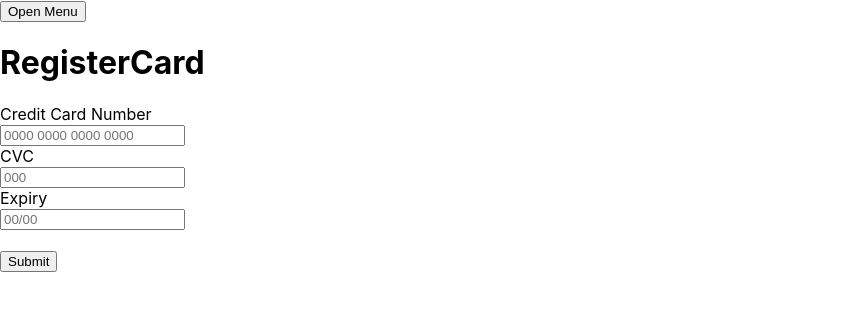
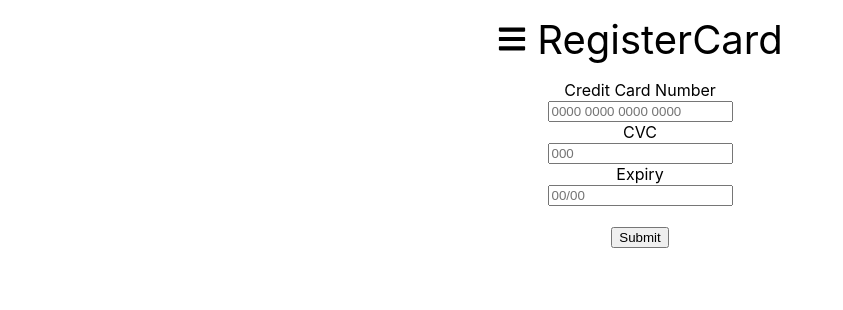
Before and after one commit to macakz/recruit-react, a React (Create React App) app: page / in a window 1280 px wide. Shown: the top 310 px of the page, without its empty margins (0-843 px from the left). Built offline with nearby package versions, Linux system fonts and the light colour scheme.

Commit message:
icon added started basic style

```diff
--- a/package.json
+++ b/package.json
@@ -13,6 +13,7 @@
     "react": "^17.0.2",
     "react-dom": "^17.0.2",
     "react-hook-form": "^7.28.0",
+    "react-icons": "^4.3.1",
     "react-scripts": "5.0.0",
     "typescript": "^4.6.2",
     "web-vitals": "^2.1.4"
--- a/src/App.css
+++ b/src/App.css
@@ -1,3 +1,22 @@
 .redText {
   color: red;
 }
+
+.container{
+  text-align: center;
+
+}
+
+.header {
+  display: inline-flex;
+  align-items: center;
+  line-height: 40px;
+  font-size: 40px;
+  padding: 20px;
+}
+
+.icon {
+  color: black;
+  font-size: 30px;
+  padding-right: 10px;
+}
--- a/src/components/Register-Card/Register-Card.tsx
+++ b/src/components/Register-Card/Register-Card.tsx
@@ -1,10 +1,16 @@
 import { Form } from '../../elements/Form/Form'
 import type { RegisterCardProps as Props } from './types'
+import { FaBars } from "react-icons/fa";
+import '../../App.css';
 
 export const RegisterCard = ({ setMenuOpen }: Props): JSX.Element => (
-    <>
-        <button onClick={() => setMenuOpen(true)}>Open Menu</button>
-        <h1>RegisterCard</h1>
+    <div className='container'>
+        <div className='header'>
+            <a onClick={() => setMenuOpen(true)}>
+                <FaBars className='icon' />
+            </a>
+            RegisterCard
+        </div>
         <Form />
-    </>
+    </div>
 )
```
Also changed, not shown: src/elements/Form/Form.tsx (+4 -4 lines), 1 other file (tests, documents, lock files or other folders).
